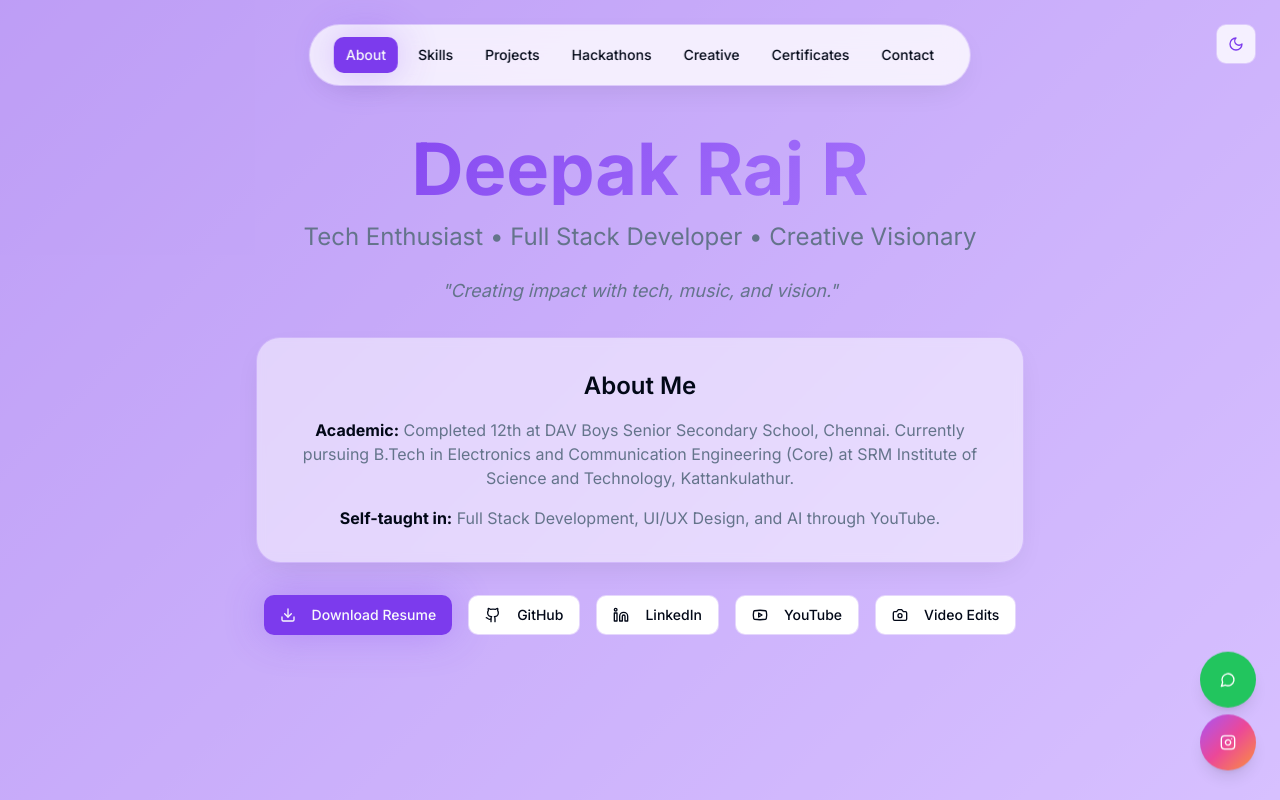
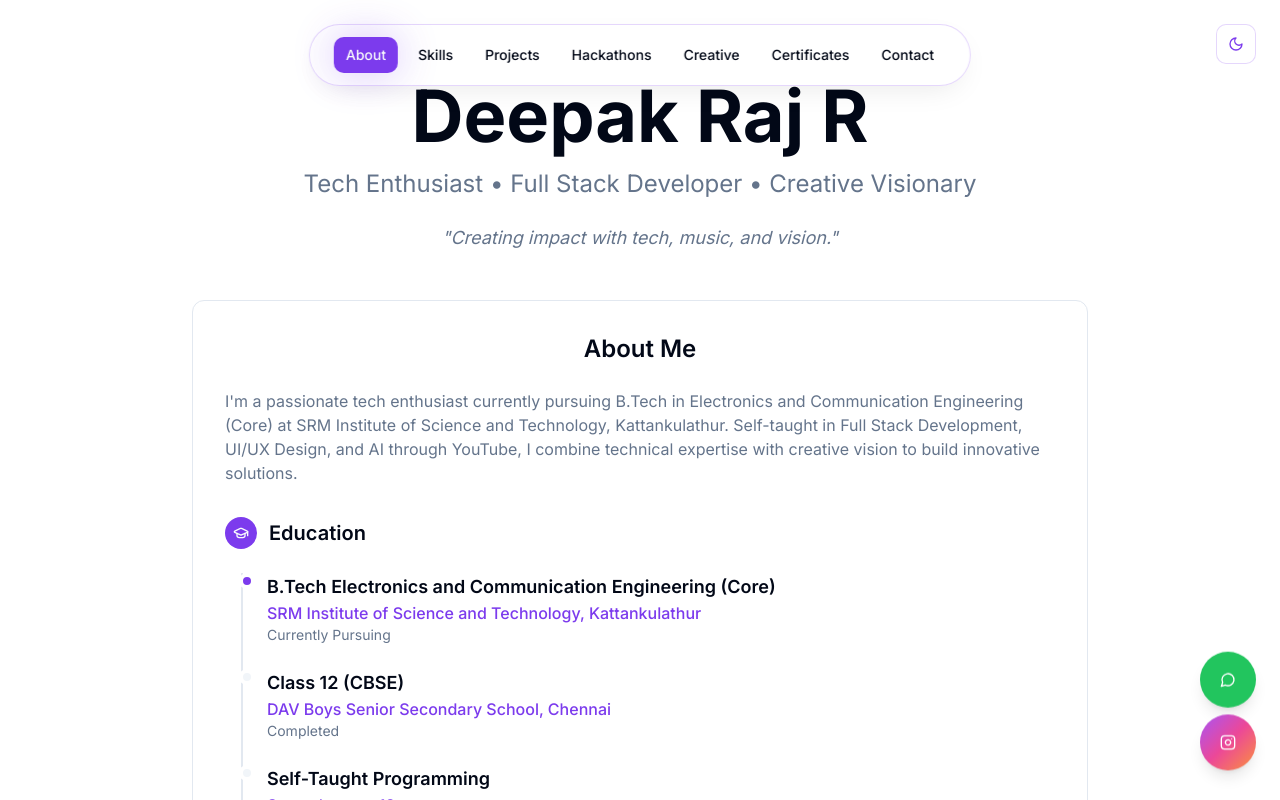
Before and after one commit to deepakraj-sys/deepak-creations-unleashed, a React (Vite) app: page / in a window 1280 px wide. Shown: the top 800 px of the page. Built offline with nearby package versions, Linux system fonts and the light colour scheme.

Commit message:
Refactor About and Education sections
Remove gradient effect from About section and update Education section to a list format. Reduce colorful elements throughout the site.

```diff
--- a/src/components/HeroSection.tsx
+++ b/src/components/HeroSection.tsx
@@ -1,5 +1,5 @@
 import { Button } from "@/components/ui/button";
-import { Download, Github, Linkedin, Youtube, Camera } from "lucide-react";
+import { Download, Github, Linkedin, Youtube, Camera, GraduationCap } from "lucide-react";
 import { motion } from "framer-motion";
 
 export function HeroSection() {
@@ -12,25 +12,22 @@ export function HeroSection() {
   };
 
   return (
-    <section id="about" className="min-h-screen flex items-center justify-center relative overflow-hidden">
-      {/* Animated Background */}
-      <div className="absolute inset-0 bg-gradient-primary opacity-10 animate-pulse"></div>
-
-      <div className="container mx-auto px-6 py-20 relative z-10">
+    <section id="about" className="min-h-screen flex items-center justify-center py-20">
+      <div className="container mx-auto px-6 relative z-10">
         <div className="text-center max-w-4xl mx-auto">
           <motion.div
             initial={{ opacity: 0, y: 30 }}
             animate={{ opacity: 1, y: 0 }}
             transition={{ duration: 0.8 }}
-            className="mb-8"
+            className="mb-12"
           >
-            <h1 className="text-5xl md:text-7xl font-bold bg-gradient-primary bg-clip-text text-transparent mb-4 animate-fade-in">
+            <h1 className="text-5xl md:text-7xl font-bold text-foreground mb-4">
               Deepak Raj R
             </h1>
-            <p className="text-xl md:text-2xl text-muted-foreground mb-6 animate-fade-in-up">
+            <p className="text-xl md:text-2xl text-muted-foreground mb-6">
               Tech Enthusiast • Full Stack Developer • Creative Visionary
             </p>
-            <p className="text-lg text-muted-foreground italic animate-fade-in-up" style={{ animationDelay: "0.3s" }}>
+            <p className="text-lg text-muted-foreground italic">
               "Creating impact with tech, music, and vision."
             </p>
           </motion.div>
@@ -39,18 +36,56 @@ export function HeroSection() {
             initial={{ opacity: 0, y: 30 }}
             animate={{ opacity: 1, y: 0 }}
             transition={{ duration: 0.8, delay: 0.4 }}
-            className="mb-8"
+            className="mb-12"
           >
-            <div className="bg-card/50 backdrop-blur-sm p-8 rounded-3xl border border-primary/20 shadow-elegant max-w-3xl mx-auto">
-              <h2 className="text-2xl font-semibold mb-4 text-foreground">About Me</h2>
-              <div className="space-y-4 text-muted-foreground">
-                <p>
-                  <strong className="text-foreground">Academic:</strong> Completed 12th at DAV Boys Senior Secondary School, Chennai.
-                  Currently pursuing B.Tech in Electronics and Communication Engineering (Core) at SRM Institute of Science and Technology, Kattankulathur.
-                </p>
-                <p>
-                  <strong className="text-foreground">Self-taught in:</strong> Full Stack Development, UI/UX Design, and AI through YouTube.
-                </p>
+            <div className="bg-card border border-border p-8 rounded-lg max-w-4xl mx-auto">
+              <h2 className="text-2xl font-semibold mb-6 text-foreground">About Me</h2>
+              <p className="text-muted-foreground mb-8 text-left">
+                I'm a passionate tech enthusiast currently pursuing B.Tech in Electronics and Communication Engineering (Core) at SRM Institute of Science and Technology, Kattankulathur. Self-taught in Full Stack Development, UI/UX Design, and AI through YouTube, I combine technical expertise with creative vision to build innovative solutions.
+              </p>
+
+              {/* Education Section */}
+              <div className="text-left">
+                <div className="flex items-center gap-3 mb-6">
+                  <div className="w-8 h-8 bg-primary rounded-full flex items-center justify-center">
+                    <GraduationCap className="w-4 h-4 text-primary-foreground" />
+                  </div>
+                  <h3 className="text-xl font-semibold text-foreground">Education</h3>
+                </div>
+
+                <div className="ml-4 border-l-2 border-border pl-6 space-y-6">
+                  {/* Current Education */}
+                  <div className="relative">
+                    <div className="absolute -left-[1.75rem] w-4 h-4 bg-primary rounded-full border-4 border-background"></div>
+                    <div>
+                      <h4 className="text-lg font-semibold text-foreground">B.Tech Electronics and Communication Engineering (Core)</h4>
+                      <p className="text-primary font-medium">SRM Institute of Science and Technology, Kattankulathur</p>
+                      <p className="text-muted-foreground text-sm">Currently Pursuing</p>
+                    </div>
+                  </div>
+
+                  {/* Class 12 */}
+                  <div className="relative">
+                    <div className="absolute -left-[1.75rem] w-4 h-4 bg-muted rounded-full border-4 border-background"></div>
+                    <div>
+                      <h4 className="text-lg font-semibold text-foreground">Class 12 (CBSE)</h4>
+                      <p className="text-primary font-medium">DAV Boys Senior Secondary School, Chennai</p>
+                      <p className="text-muted-foreground text-sm">Completed</p>
+                    </div>
+                  </div>
+
+                  {/* Self-Taught Programming */}
+                  <div className="relative">
+                    <div className="absolute -left-[1.75rem] w-4 h-4 bg-muted rounded-full border-4 border-background"></div>
+                    <div>
+                      <h4 className="text-lg font-semibold text-foreground">Self-Taught Programming</h4>
+                      <p className="text-primary font-medium">Started at age 13</p>
+                      <p className="text-muted-foreground text-sm">
+                        Learned multiple programming languages, frameworks, and development methodologies through self-study and practical projects via YouTube and online resources.
+                      </p>
+                    </div>
+                  </div>
+                </div>
               </div>
             </div>
           </motion.div>
@@ -63,34 +98,34 @@ export function HeroSection() {
           >
             <Button
               onClick={downloadResume}
-              className="bg-primary hover:bg-primary/90 text-primary-foreground shadow-glow hover:shadow-xl transition-all duration-300"
+              className="bg-primary hover:bg-primary/90 text-primary-foreground"
             >
               <Download className="mr-2 h-4 w-4" />
               Download Resume
             </Button>
 
-            <Button variant="outline" asChild className="border-primary/20 hover:bg-primary/10">
+            <Button variant="outline" asChild className="border-border hover:bg-muted">
               <a href="https://github.com/deepaklog2" target="_blank" rel="noopener noreferrer">
                 <Github className="mr-2 h-4 w-4" />
                 GitHub
               </a>
             </Button>
 
-            <Button variant="outline" asChild className="border-primary/20 hover:bg-primary/10">
+            <Button variant="outline" asChild className="border-border hover:bg-muted">
               <a href="https://linkedin.com/in/deepak-raj-r" target="_blank" rel="noopener noreferrer">
                 <Linkedin className="mr-2 h-4 w-4" />
                 LinkedIn
               </a>
             </Button>
 
-            <Button variant="outline" asChild className="border-primary/20 hover:bg-primary/10">
+            <Button variant="outline" asChild className="border-border hover:bg-muted">
               <a href="https://youtube.com/@dpstudio4474" target="_blank" rel="noopener noreferrer">
                 <Youtube className="mr-2 h-4 w-4" />
                 YouTube
               </a>
             </Button>
 
-            <Button variant="outline" asChild className="border-primary/20 hover:bg-primary/10">
+            <Button variant="outline" asChild className="border-border hover:bg-muted">
               <a href="https://instagram.com/actf.ramez" target="_blank" rel="noopener noreferrer">
                 <Camera className="mr-2 h-4 w-4" />
                 Video Edits
```
